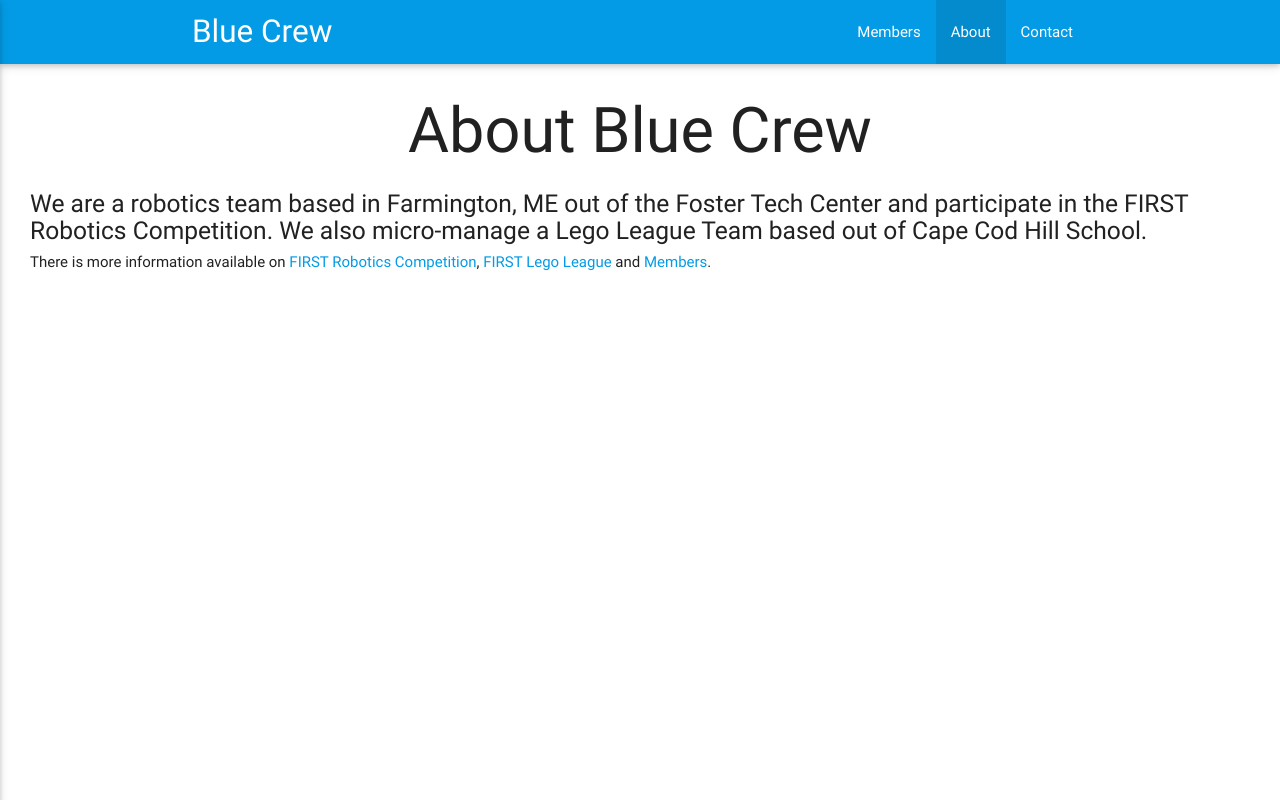
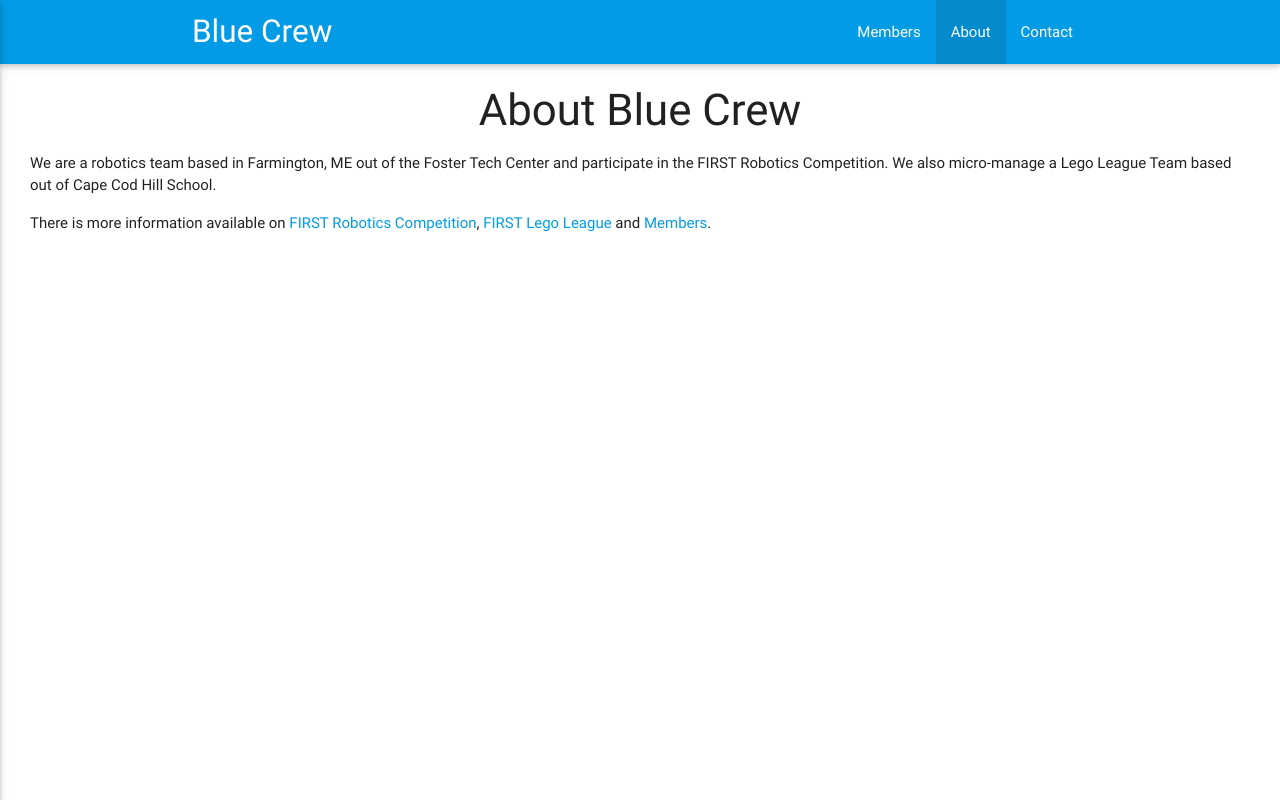
Before and after one commit to bluecrew6153/bluecrew6153.github.io, a plain HTML site: page about.html in a window 1280 px wide. Drawn offline with nearby package versions, Linux system fonts and the light colour scheme.

Commit message:
About Update

```diff
--- a/about.html
+++ b/about.html
@@ -34,9 +34,9 @@
 
 
     <div>
-        <h1 align="center">About Blue Crew</h1>
-        <h5 id="text-content">We are a robotics team based in Farmington, ME out of the Foster Tech Center and participate in the FIRST Robotics Competition. We also micro-manage a Lego League Team based out of Cape Cod Hill School.</h5>
-        <h6 id="text-content">There is more information available on <a href="frc.html" target="_blank">FIRST Robotics Competition</a>, <a target="_blank" href="lego.html">FIRST Lego League</a> and <a href="members.html" target="_blank">Members</a>.</h6>
+        <h3 align="center">About Blue Crew</h3>
+        <p id="text-content">We are a robotics team based in Farmington, ME out of the Foster Tech Center and participate in the FIRST Robotics Competition. We also micro-manage a Lego League Team based out of Cape Cod Hill School.</p>
+        <p id="text-content">There is more information available on <a href="frc.html" target="_blank">FIRST Robotics Competition</a>, <a target="_blank" href="lego.html">FIRST Lego League</a> and <a href="members.html" target="_blank">Members</a>.</p>
     </div>
 
 
```
